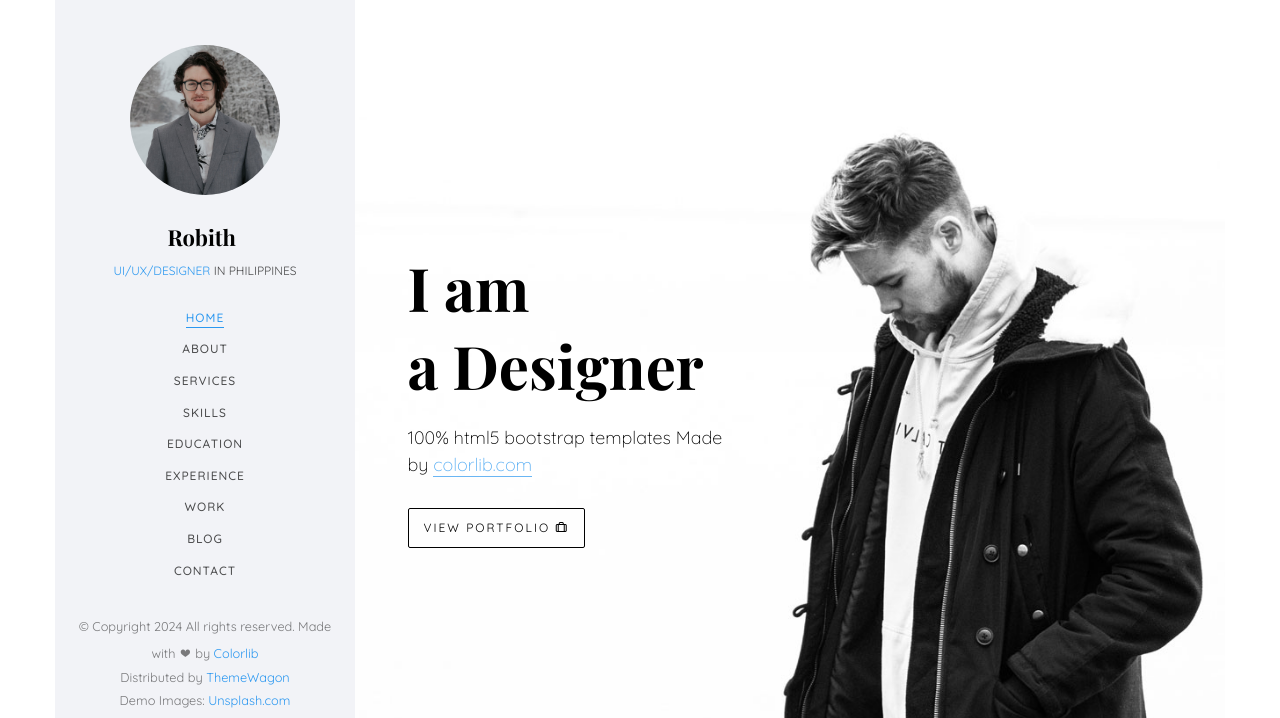
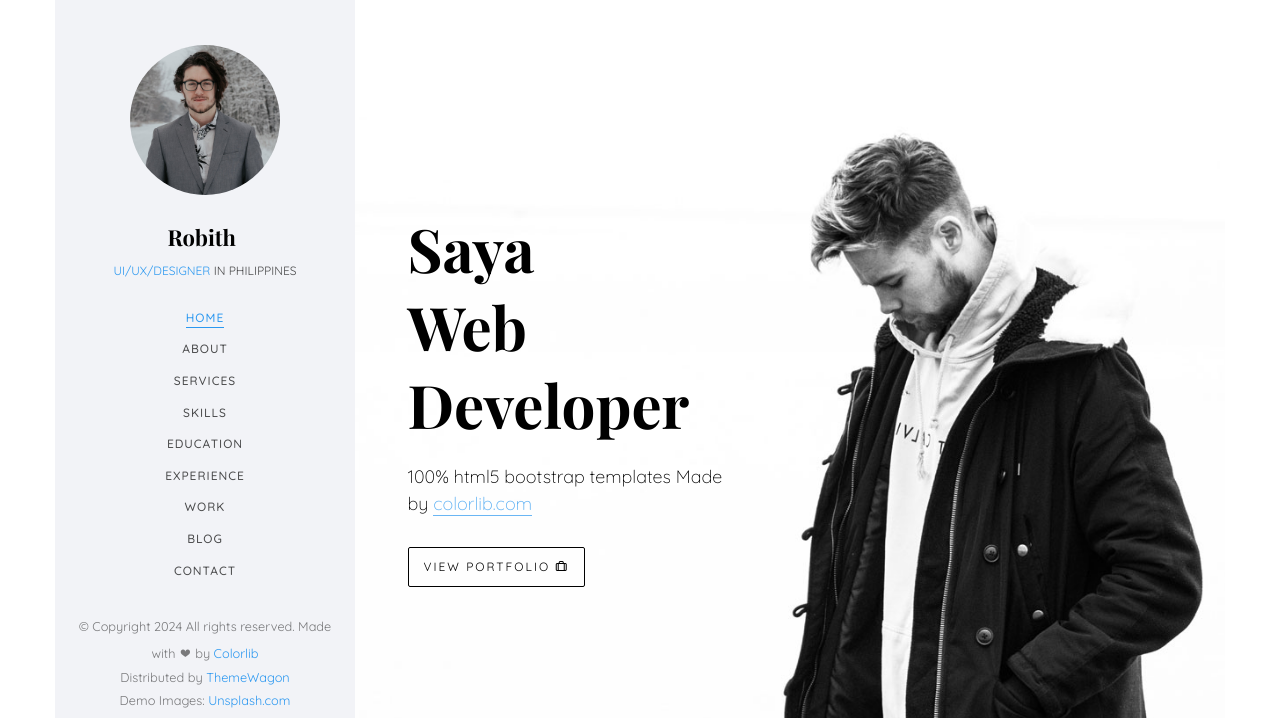
Before and after one commit to Robithari/https-robithari.github.io-portofolio, a plain HTML site: page index.html in a window 1280 px wide. Shown: the top 718 px of the page. Drawn offline with nearby package versions, Linux system fonts and the light colour scheme; files whose address does not match are found by name; a web font is replaced by a local one.

Commit message:
Identitas Diri

```diff
--- a/index.html
+++ b/index.html
@@ -117,7 +117,7 @@ Copyright <script>document.write(new Date().getFullYear());</script> All rights
 					   			<div class="col-md-6 col-md-offset-3 col-md-pull-3 col-sm-12 col-xs-12 js-fullheight slider-text">
 					   				<div class="slider-text-inner">
 					   					<div class="desc">
-						   					<h1>I am <br>a Designer</h1>
+						   					<h1>Saya<br>Web Developer</h1>
 												<h2>100% html5 bootstrap templates Made by <a href="https://colorlib.com/" target="_blank">colorlib.com</a></h2>
 												<p><a class="btn btn-primary btn-learn">View Portfolio <i class="icon-briefcase3"></i></a></p>
 											</div>
```
